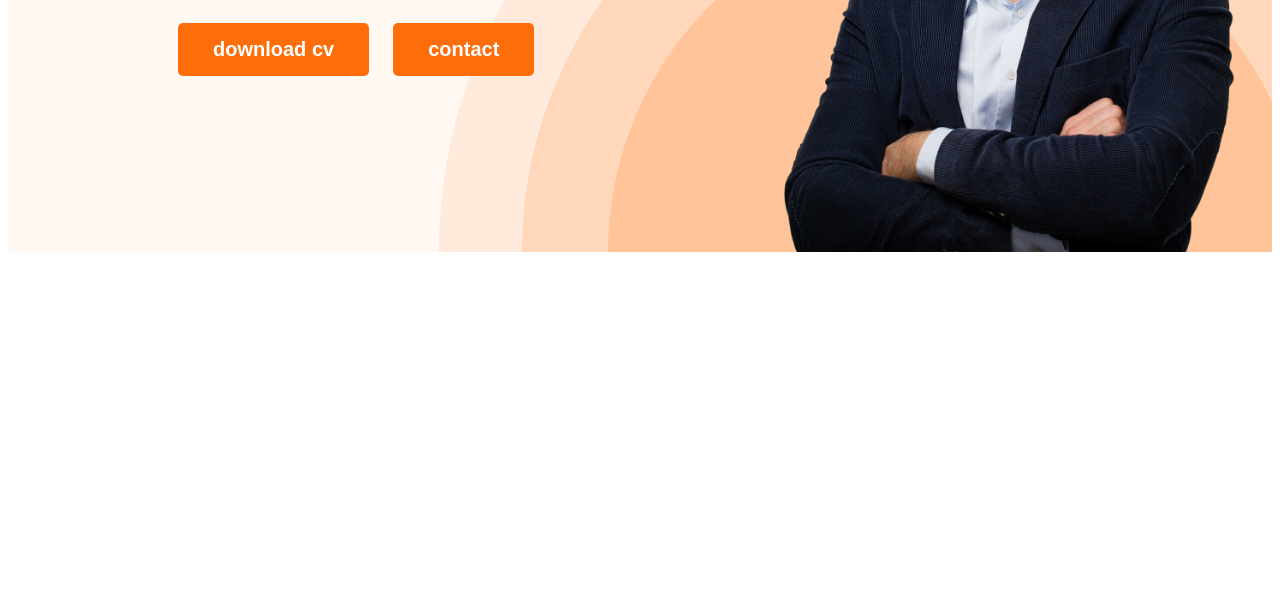
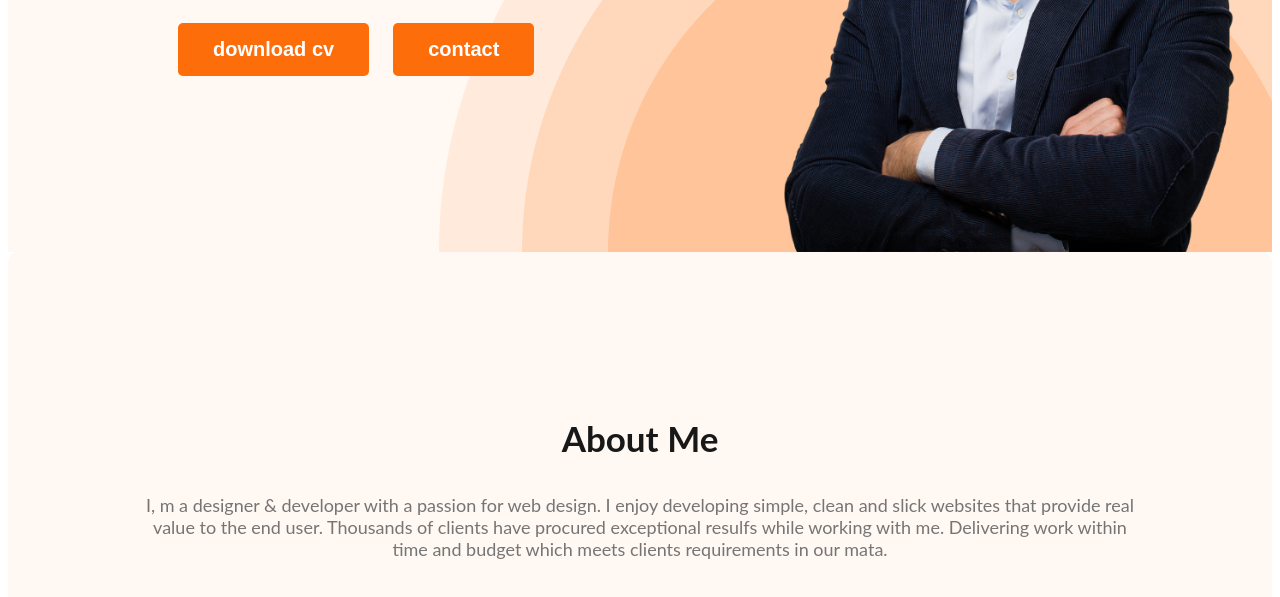
Before and after one commit to Ishraq13/developer-portfolio, a plain HTML site: page index.html in a window 1280 px wide. Shown: the part 509-1106 px from the top of the page. Before the commit the page ends 800 px from the top, so only its background shows below. Drawn offline with Linux system fonts and the light colour scheme.

Commit message:
adding main section

```diff
--- a/index.html
+++ b/index.html
@@ -33,7 +33,10 @@
         </div>
     </header>
     <main>
-
+        <section class="about">
+            <h3 class="section-title">About Me</h3>
+            <p class="section-description">I, m a designer & developer with a passion for web design. I enjoy developing simple, clean and slick websites that provide real value to the end user. Thousands of clients have procured exceptional resulfs while working with me. Delivering work within time and budget which meets clients requirements in our mata.</p>
+        </section>
     </main>
     <footer>
 
--- a/styles/portfolio.css
+++ b/styles/portfolio.css
@@ -1,12 +1,14 @@
 /*Common Shared Styles*/
-body{
-  font-family: "Open Sans", sans-serif;
-  font-family: "Lato", sans-serif;
+body {
+    font-family: "Open Sans", sans-serif;
+    font-family: "Lato", sans-serif;
 }
+
 .tax-primary {
     color: #FD6E0A;
 }
-.btn-primary{
+
+.btn-primary {
     border-radius: 5px;
     background: #FD6E0A;
     border: 0px;
@@ -19,63 +21,98 @@ body{
     margin-top: 10px;
 }
 
+.section-title {
+    color: #181818;
+    text-align: center;
+    font-size: 35px;
+    font-weight: 700;
+}
+
+.section-description {
+    color: #757575;
+    text-align: center;
+    font-size: 18px;
+    font-weight: 400;
+}
+
 /*nav related styles*/
-nav{
+nav {
     display: flex;
     justify-content: space-between;
     align-items: center;
     margin: 0px 200px;
 }
-.nav-title{
+
+.nav-title {
     color: #181818;
     font-size: 45px;
     font-weight: 800;
 }
-nav > ul {
+
+nav>ul {
     display: flex;
     align-items: center;
 }
+
 nav li {
     list-style: none;
     margin-right: 51px;
 
 }
+
 nav a {
     text-decoration: none;
     color: #474747;
 }
+
 /* header related styles */
-.header{
+.header {
     background-color: #FFF8F3;
     background-image: url(../images/header_bg.png);
     background-repeat: no-repeat;
     background-position: bottom right;
 }
-.banner{
+
+.banner {
     padding: 30px 30px 0px 150px;
     display: flex;
     align-items: center;
     justify-content: space-between;
 }
-.banner-content{
+
+.banner-content {
     max-width: 500px;
 }
+
 .banner .profile-pic {
     width: 500px;
 }
-.banner-greetings{
+
+.banner-greetings {
     font-size: 45px;
     font-weight: 600;
     color: #474747;
     margin-bottom: 0px;
 }
-.banner-title{
+
+.banner-title {
     font-size: 85px;
     font-weight: 700;
     margin-top: 5px;
     margin-bottom: 20px;
 }
-.banner-taxt{
+
+.banner-taxt {
     margin-top: 0px;
     margin-bottom: 5px;
 }
+
+/* Main section styles */
+
+/* about section styles */
+
+.about {
+    padding: 130px;
+    border-radius: 10px;
+    background: #FFF8F3;
+}
```
